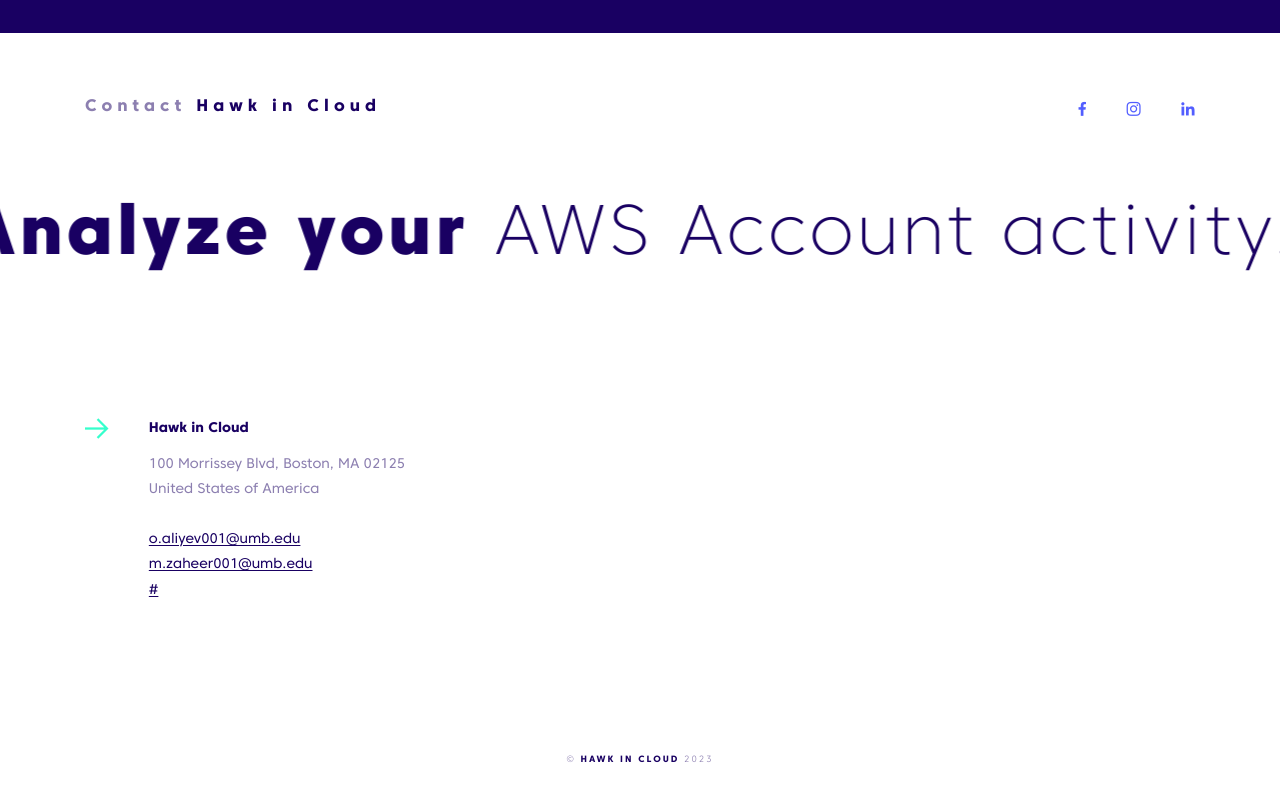
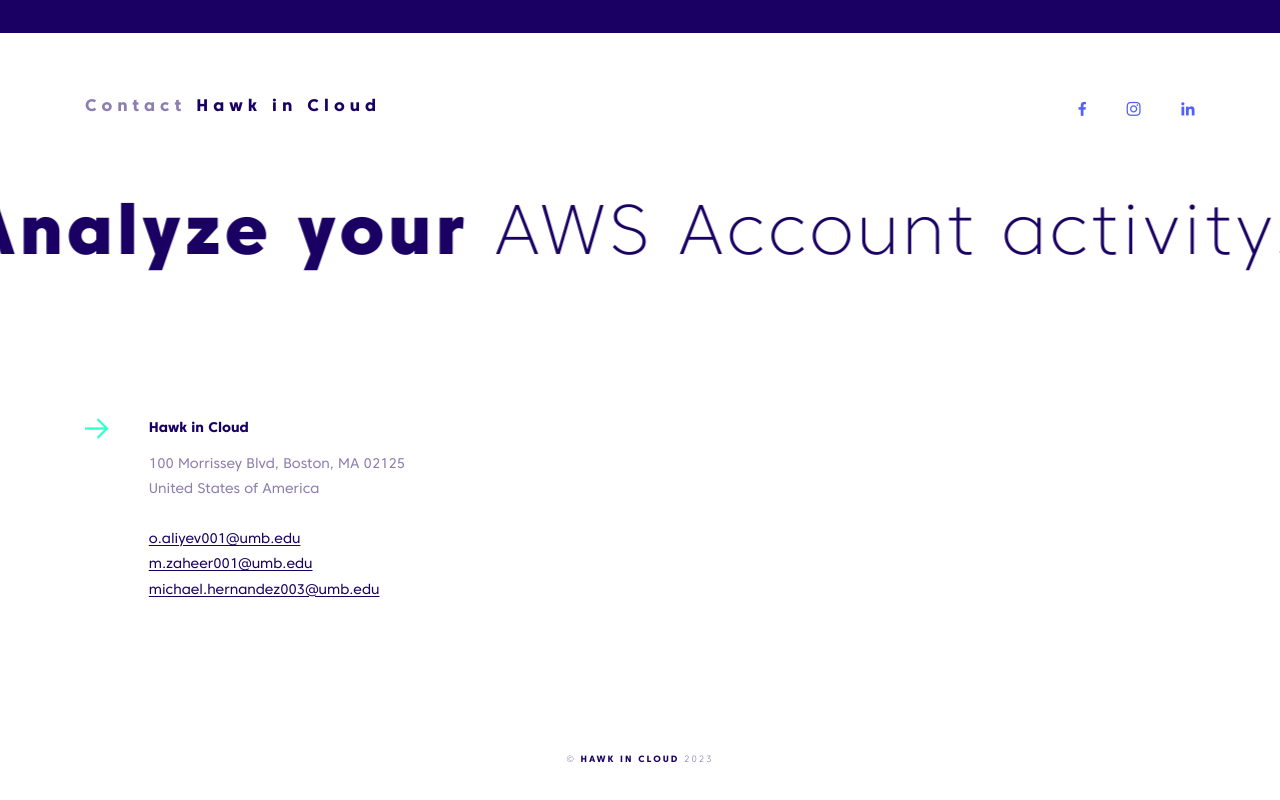
Before and after one commit to Hawkincloud/Dev, a plain HTML site: page cases.html in a window 1280 px wide. Shown: the part 1200-2000 px from the top of the page. Drawn offline with Linux system fonts and the light colour scheme; files whose address does not match are found by name.

Commit message:
Update cases.html

```diff
--- a/cases.html
+++ b/cases.html
@@ -263,7 +263,7 @@
                         <br>
                         <a href="mailto:m.zaheer001@umb.edu">m.zaheer001@umb.edu</a>
                         <br>
-                        <a href="mailto:#">#</a>
+                        <a href="mailto:michael.hernandez003@umb.edu">michael.hernandez003@umb.edu</a>
                     </div>
                 </div>
             </div>
```
